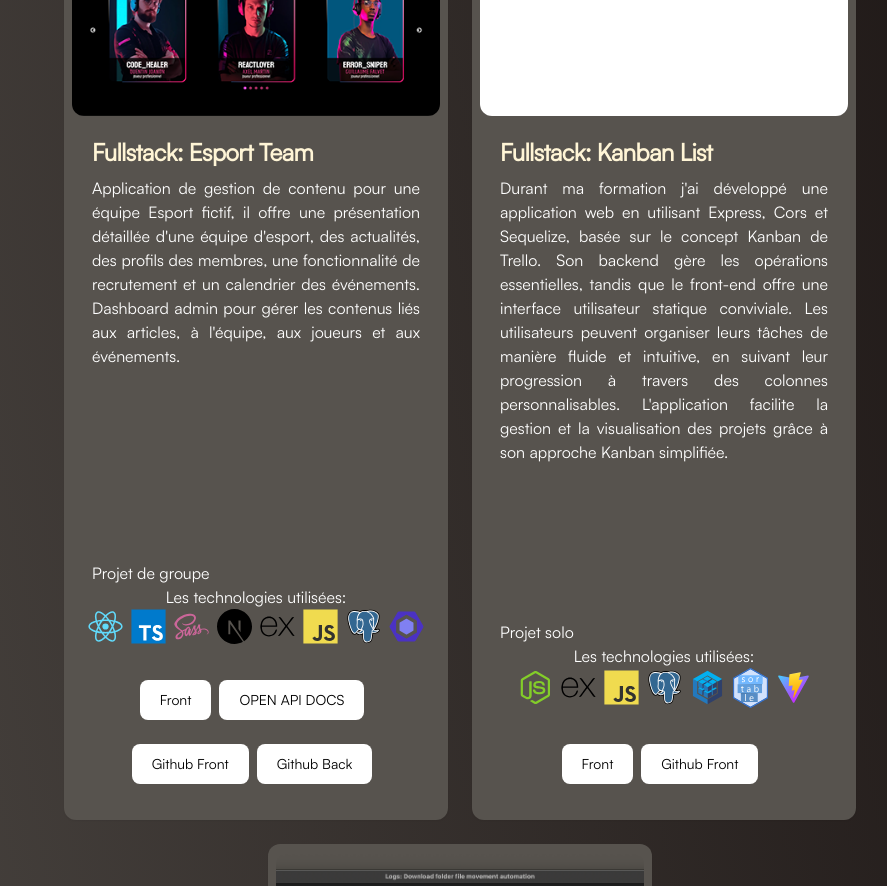
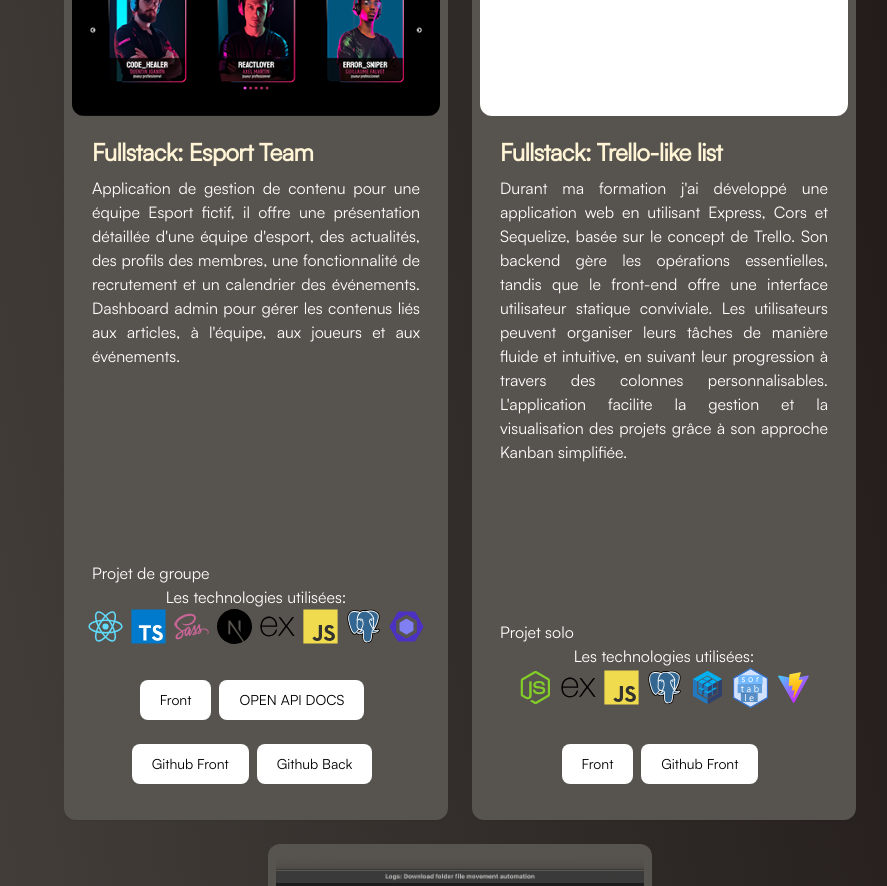
Before and after one commit to guillaumefalvet/portfolio_guillaumefalvet, a Next.js app: page / in a window 1280 px wide. Shown: the part 3300-4186 px from the top of the page, without its empty margins (180-1067 px from the left). Built offline with nearby package versions, Linux system fonts and the light colour scheme.

Commit message:
🔖 chore : text

```diff
--- a/src/components/ProjectsData.ts
+++ b/src/components/ProjectsData.ts
@@ -100,9 +100,9 @@ export const projects: ProjectType[] = [
     github_back: 'https://github.com/guillaumefalvet/esport-website-backend',
   },
   {
-    name: 'Fullstack: Kanban List',
+    name: 'Fullstack: Trello-like list',
     description:
-      "Durant ma formation j'ai développé une application web en utilisant Express, Cors et Sequelize, basée sur le concept Kanban de Trello. Son backend gère les opérations essentielles, tandis que le front-end offre une interface utilisateur statique conviviale. Les utilisateurs peuvent organiser leurs tâches de manière fluide et intuitive, en suivant leur progression à travers des colonnes personnalisables. L'application facilite la gestion et la visualisation des projets grâce à son approche Kanban simplifiée.",
+      "Durant ma formation j'ai développé une application web en utilisant Express, Cors et Sequelize, basée sur le concept de Trello. Son backend gère les opérations essentielles, tandis que le front-end offre une interface utilisateur statique conviviale. Les utilisateurs peuvent organiser leurs tâches de manière fluide et intuitive, en suivant leur progression à travers des colonnes personnalisables. L'application facilite la gestion et la visualisation des projets grâce à son approche Kanban simplifiée.",
     group_project: false,
     technologie_used: [
       { label: 'NodeJS', image: nodejsImage },
```
